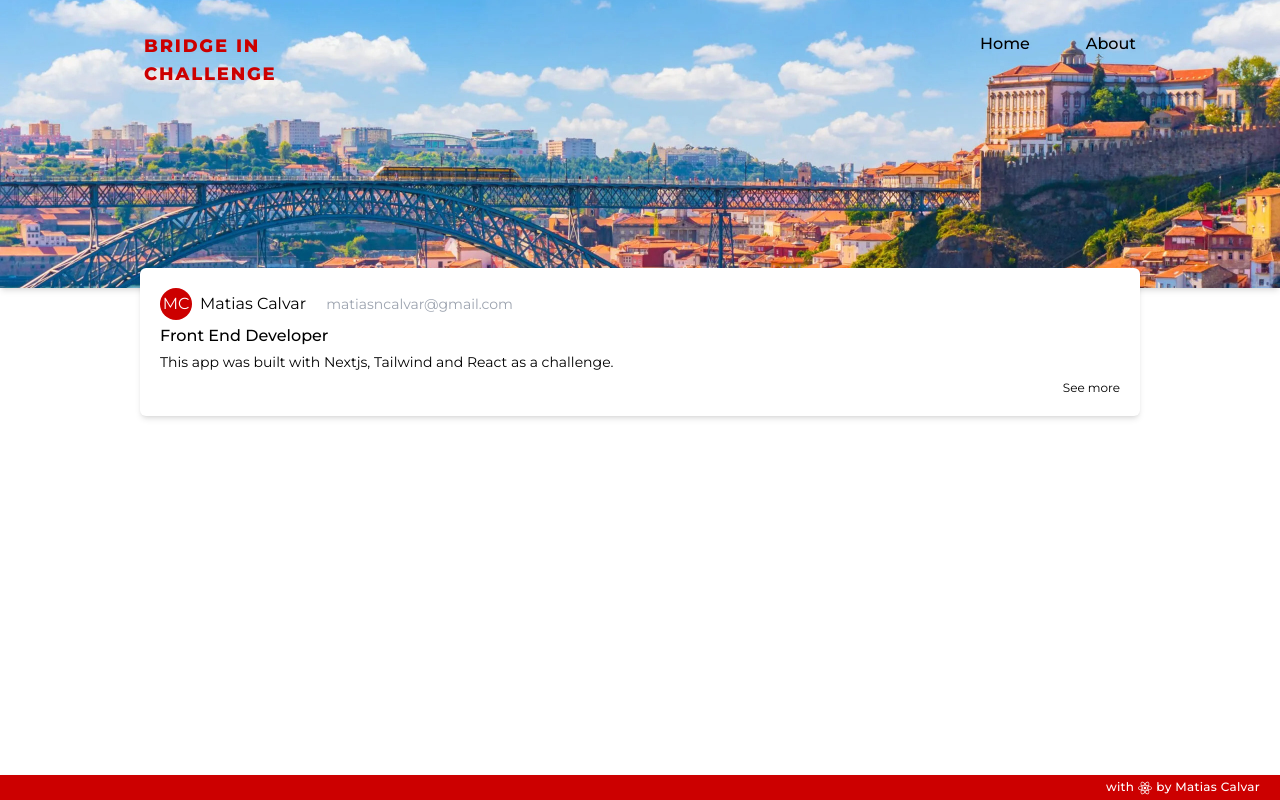
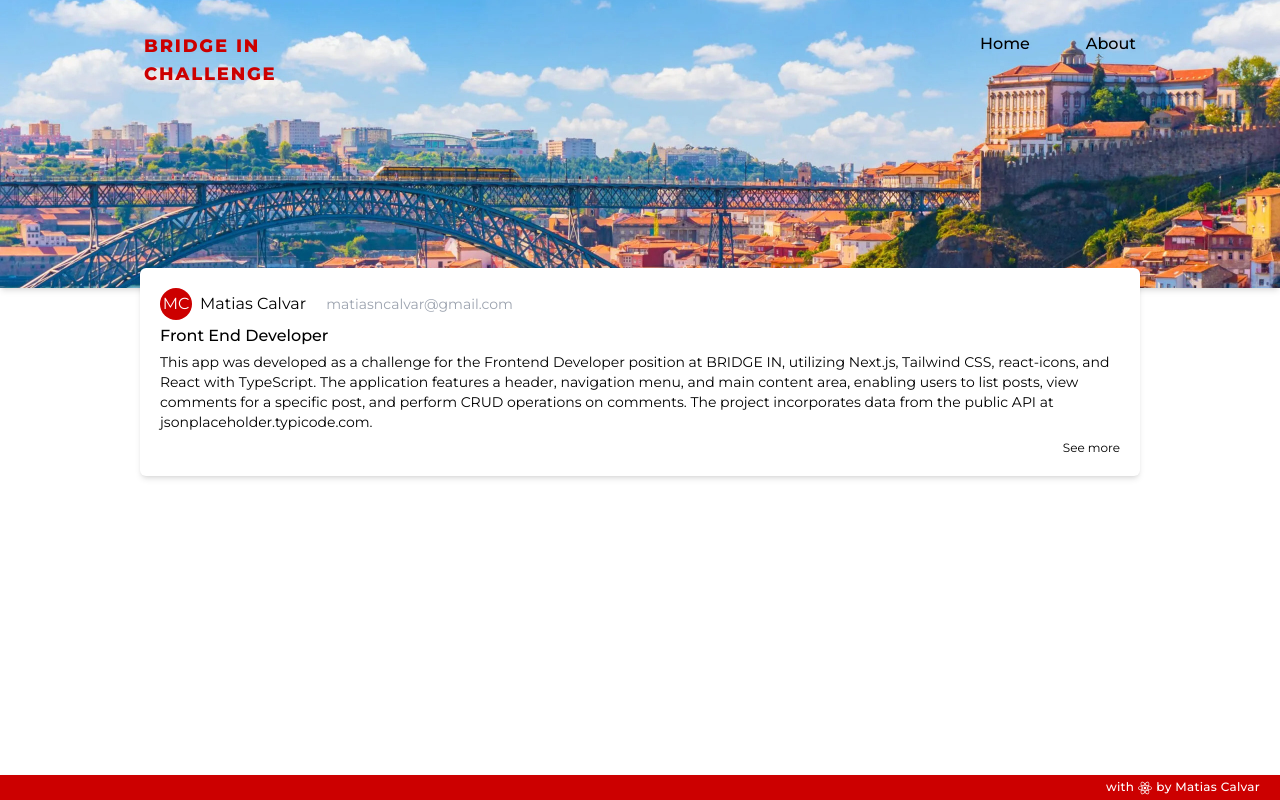
Before and after one commit to matiascalvar/blogpage-challenge, a Next.js app: page /about in a window 1280 px wide. Built offline with nearby package versions, Linux system fonts and the light colour scheme.

Commit message:
update: about description

```diff
--- a/src/components/about/About.tsx
+++ b/src/components/about/About.tsx
@@ -8,7 +8,7 @@ const developer: devType = {
   userId: 9999,
   id: "9999",
   title: "Front End Developer",
-  body: "This app was built with Nextjs, Tailwind and React as a challenge.",
+  body: "This app was developed as a challenge for the Frontend Developer position at BRIDGE IN, utilizing Next.js, Tailwind CSS, react-icons, and React with TypeScript. The application features a header, navigation menu, and main content area, enabling users to list posts, view comments for a specific post, and perform CRUD operations on comments. The project incorporates data from the public API at jsonplaceholder.typicode.com.",
   email: "matiasncalvar@gmail.com",
   name: "Matias Calvar",
   initials: "MC",
```
